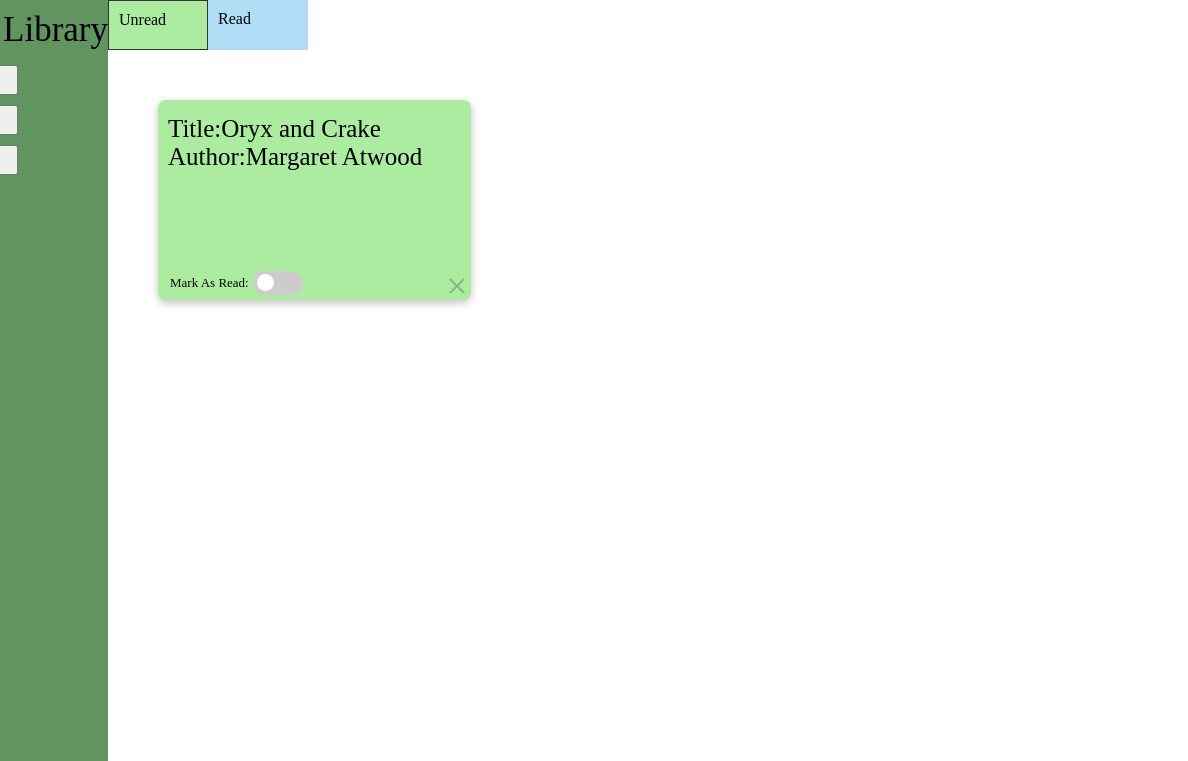
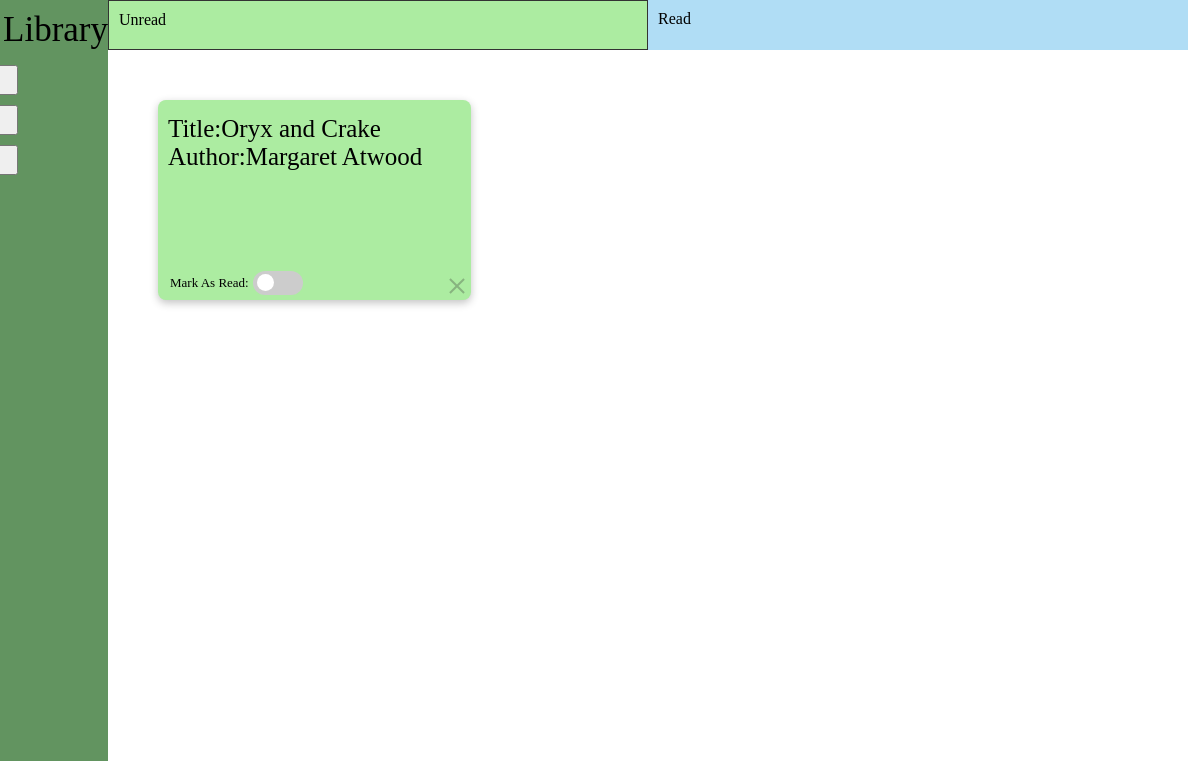
Before and after one commit to EricTGoto/Library, a website: page index.html in a window 1280 px wide. Shown: the top 761 px of the page, 92-1280 px from the left. Drawn offline with Linux system fonts and the light colour scheme; no server answers.

Commit message:
Revert "shrunk the tabs"
This reverts commit e388a77a82afdfd4f57a0fa1c88bb4f9c99e38a8.

```diff
--- a/library.css
+++ b/library.css
@@ -124,8 +124,7 @@ input {
     grid-column: 1 / 5;
 
     display: grid;
-    grid-template-columns: 100px 100px 100px;
-    grid-auto-columns: 100px;
+    grid-template-columns: 1fr 1fr;
 }
 
 .library-container {
@@ -149,10 +148,6 @@ input {
 
 .tab-selected {
     border: #333 1px solid;
-}
-
-.all {
-    background-color: #8c73ac;
 }
 
 .unread {
```
